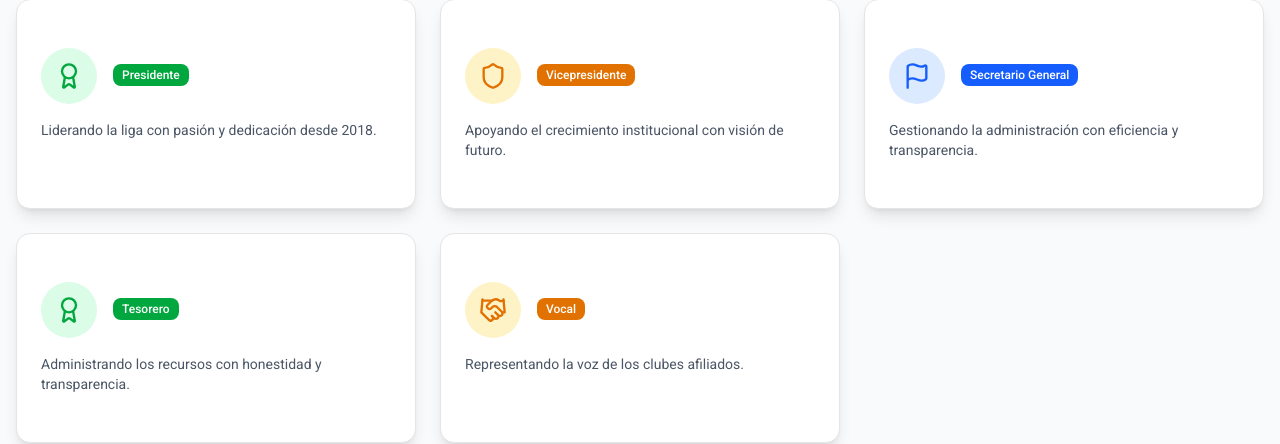
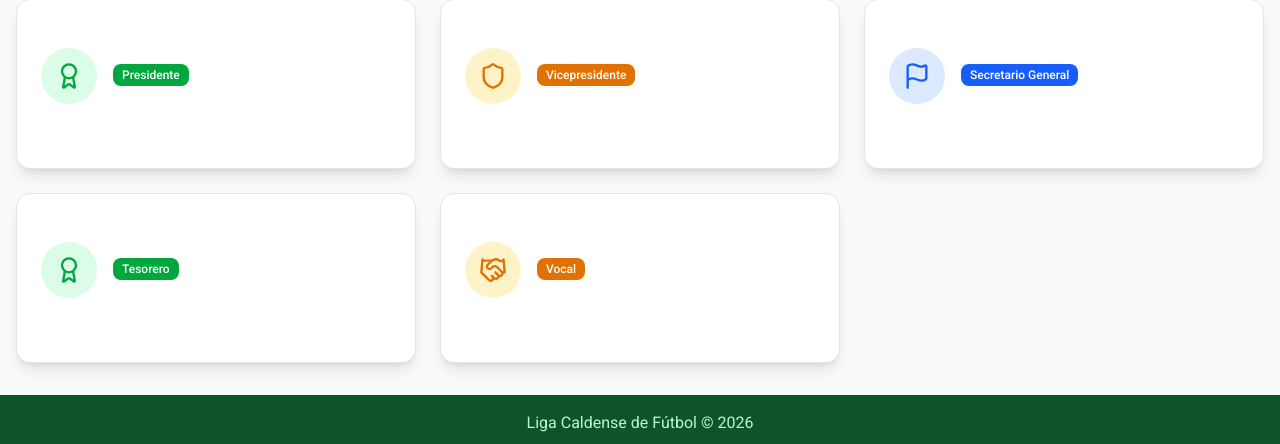
Before and after one commit to eduadsonew-bit/LCF, a Next.js app: page /nosotros/organizacion in a window 1280 px wide. Shown: the part 1778-2222 px from the top of the page. Built offline with nearby package versions, Linux system fonts and the light colour scheme; no server answers; the database is empty.

Commit message:
29112fe0-97af-4174-8769-de545249dbf1

```diff
--- a/src/app/nosotros/organizacion/page.tsx
+++ b/src/app/nosotros/organizacion/page.tsx
@@ -142,31 +142,31 @@
     {
       cargo: "Presidente",
       nombre: "",
-      descripcion: "Liderando la liga con pasión y dedicación desde 2018.",
+      descripcion: "",
       icon: Award,
     },
     {
       cargo: "Vicepresidente",
       nombre: "",
-      descripcion: "Apoyando el crecimiento institucional con visión de futuro.",
+      descripcion: "",
       icon: Shield,
     },
     {
       cargo: "Secretario General",
       nombre: "",
-      descripcion: "Gestionando la administración con eficiencia y transparencia.",
+      descripcion: "",
       icon: Flag,
     },
     {
       cargo: "Tesorero",
       nombre: "",
-      descripcion: "Administrando los recursos con honestidad y transparencia.",
+      descripcion: "",
       icon: Award,
     },
     {
       cargo: "Vocal",
       nombre: "",
-      descripcion: "Representando la voz de los clubes afiliados.",
+      descripcion: "",
       icon: Handshake,
     },
   ];
@@ -328,7 +328,7 @@
                         <h3 className="font-bold text-gray-800">{autoridad.nombre}</h3>
                       </div>
                     </div>
-                    <p className="text-gray-600 text-sm">{autoridad.descripcion}</p>
+                    {autoridad.descripcion && <p className="text-gray-600 text-sm">{autoridad.descripcion}</p>}
                   </CardContent>
                 </Card>
               );
```
